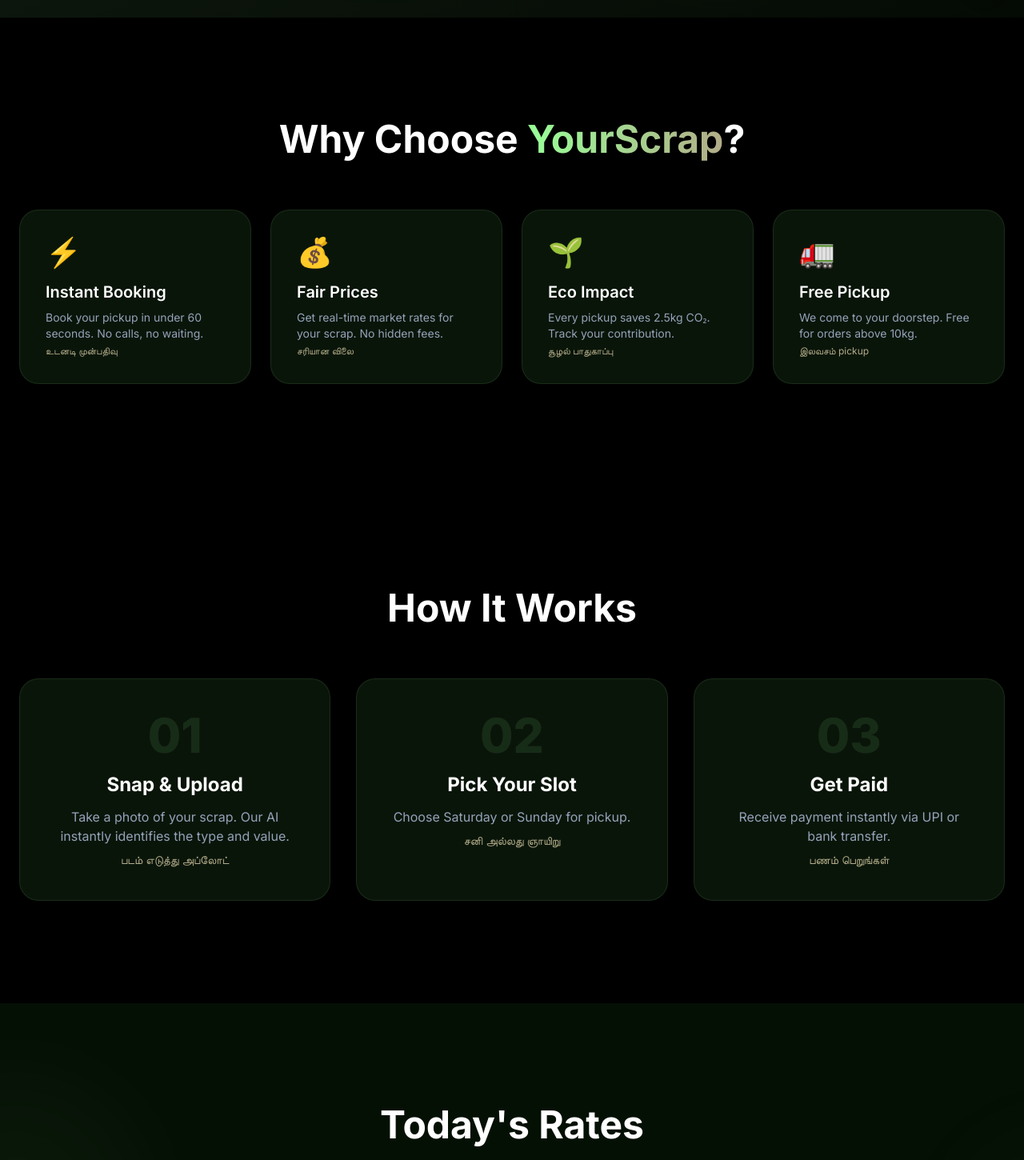
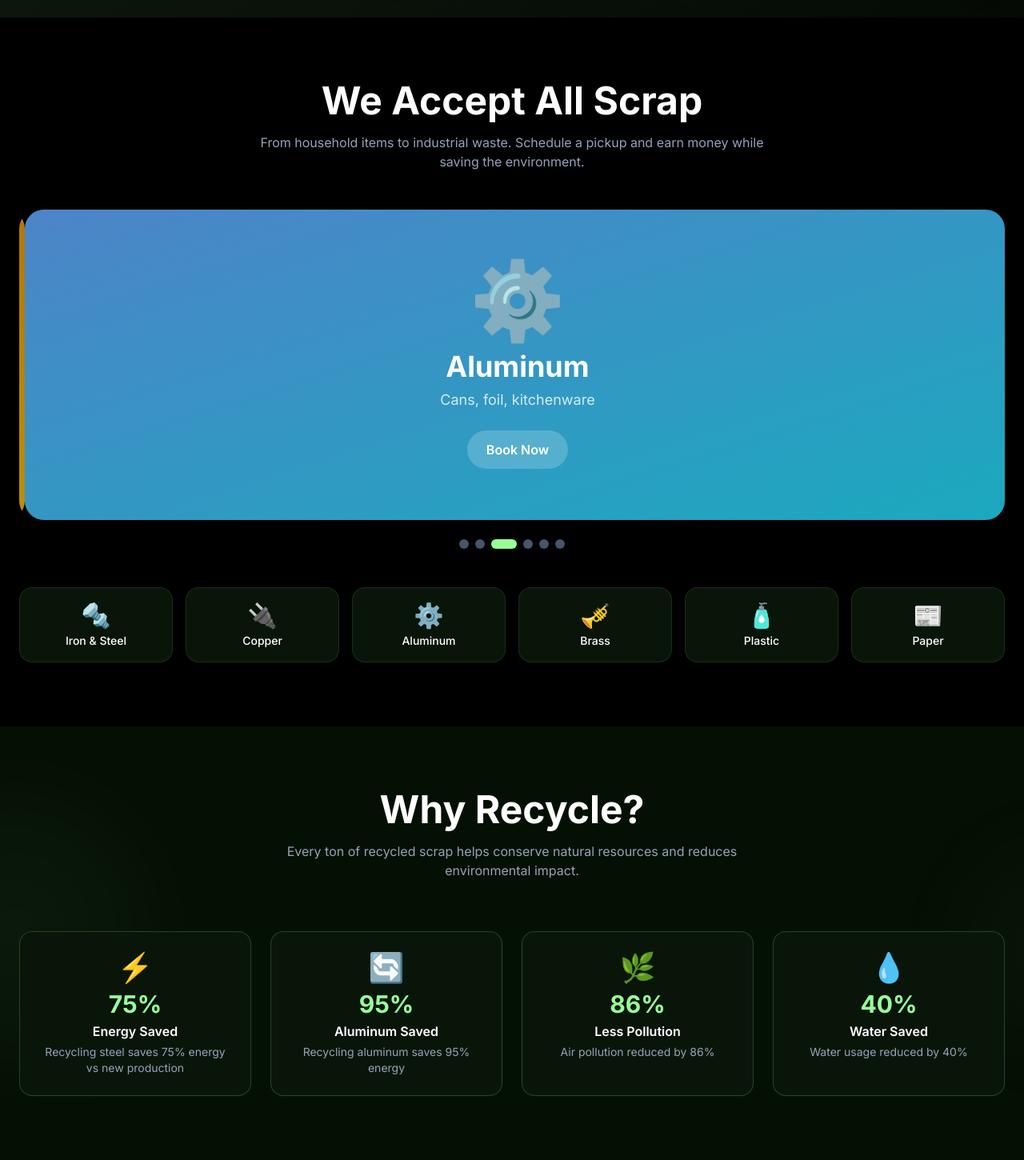
Before and after one commit to MCSK100/yourscrap, a React (Vite) app in the folder client/: page / in a window 1280 px wide. Shown: the part 778-2228 px from the top of the page at 80% size. Built offline with nearby package versions, Linux system fonts and the light colour scheme.

Commit message:
Add carousel with scrap categories, environmental impact section, improved content

```diff
--- a/client/src/pages/Landing.jsx
+++ b/client/src/pages/Landing.jsx
@@ -13,6 +13,15 @@
   { value: '10K+', label: 'Pickups Completed' },
   { value: '500+', label: 'Tons Recycled' },
   { value: '98%', label: 'Customer Satisfaction' },
+];
+
+const scrapCategories = [
+  { icon: '🔩', title: 'Iron & Steel', description: 'Old pipes, utensils, construction waste', color: 'from-orange-500 to-red-500' },
+  { icon: '🔌', title: 'Copper', description: 'Wires, pipes, electrical components', color: 'from-amber-600 to-yellow-500' },
+  { icon: '⚙️', title: 'Aluminum', description: 'Cans, foil, kitchenware', color: 'from-blue-400 to-cyan-400' },
+  { icon: '🎺', title: 'Brass', description: 'Fittings, decorative items, old jewelry', color: 'from-yellow-500 to-orange-500' },
+  { icon: '🧴', title: 'Plastic', description: 'PET bottles, containers, wrappers', color: 'from-green-400 to-emerald-500' },
+  { icon: '📰', title: 'Paper', description: 'Newspapers, cardboard, books', color: 'from-stone-400 to-neutral-400' },
 ];
 
 const features = [
@@ -126,7 +135,6 @@
     <section className="relative min-h-screen flex items-center justify-center overflow-hidden px-4">
       <div className="absolute inset-0 bg-gradient-to-br from-[#0d1a0d] via-[#1a2e1a] to-[#0a150a]" />
 
-      {/* Premium aurora backdrop */}
       <AuroraBackground className="opacity-95" intensity={1} enableMouseFollow={true} />
 
       <FloatingOrb className="w-64 md:w-96 h-64 md:h-96 bg-[#98FF98]/10 -top-10 md:-top-20 -left-20" delay={0} />
@@ -177,6 +185,138 @@
           </div>
         </div>
       </section>
+  );
+}
+
+function ScrapCarousel({ lang }) {
+  const [currentIndex, setCurrentIndex] = useState(0);
+
+  useEffect(() => {
+    const timer = setInterval(() => {
+      setCurrentIndex((prev) => (prev + 1) % scrapCategories.length);
+    }, 3000);
+    return () => clearInterval(timer);
+  }, []);
+
+  return (
+    <section className="relative py-12 md:py-20 bg-black overflow-hidden">
+      <div className="w-full max-w-7xl mx-auto px-4 md:px-6">
+        <motion.div initial={{ opacity: 0, y: 20 }} whileInView={{ opacity: 1, y: 0 }} viewport={{ once: true }} className="text-center mb-8 md:mb-12">
+          <h2 className="text-2xl md:text-4xl lg:text-5xl font-bold text-white mb-2 md:mb-4">
+            {lang === 'en' ? 'We Accept All Scrap' : 'எல்லாவிதமான குப்பைகளையும் வாங்குவோம்'}
+          </h2>
+          <p className="text-slate-400 text-sm md:text-base max-w-2xl mx-auto">
+            {lang === 'en'
+              ? 'From household items to industrial waste. Schedule a pickup and earn money while saving the environment.'
+              : 'வீட்டு பொருட்கள் முதல் தொழிற்பட்டை வரை. pickupக்கு முன்பதிவு செய்து பணம் சம்பாதித்து சுற்றுச்சூழலை பாதுகாக்கவும்.'
+            }
+          </p>
+        </motion.div>
+
+        <div className="relative">
+          <div className="overflow-hidden rounded-3xl">
+            <motion.div
+              className="flex transition-transform duration-500"
+              style={{ transform: `translateX(-${currentIndex * 100}%)` }}
+            >
+              {scrapCategories.map((category, index) => (
+                <div key={index} className="w-full flex-shrink-0">
+                  <div className={`p-8 md:p-16 rounded-3xl bg-gradient-to-br ${category.color} relative overflow-hidden`}>
+                    <div className="absolute inset-0 bg-black/20" />
+                    <div className="relative z-10 flex flex-col items-center justify-center text-center">
+                      <div className="text-6xl md:text-8xl mb-4">{category.icon}</div>
+                      <h3 className="text-2xl md:text-4xl font-bold text-white mb-2">{category.title}</h3>
+                      <p className="text-white/80 text-sm md:text-lg max-w-md">{category.description}</p>
+                      <Link
+                        to="/book"
+                        className="mt-6 px-6 py-3 rounded-full bg-white/20 backdrop-blur-md text-white font-semibold hover:bg-white/30 transition-colors"
+                      >
+                        {lang === 'en' ? 'Book Now' : 'முன்பதிவு செய்'}
+                      </Link>
+                    </div>
+                  </div>
+                </div>
+              ))}
+            </motion.div>
+          </div>
+
+          <div className="flex justify-center gap-2 mt-6">
+            {scrapCategories.map((_, index) => (
+              <button
+                key={index}
+                onClick={() => setCurrentIndex(index)}
+                className={`w-3 h-3 rounded-full transition-all ${index === currentIndex ? 'bg-[#98FF98] w-8' : 'bg-slate-600'}`}
+              />
+            ))}
+          </div>
+        </div>
+
+        <div className="grid grid-cols-2 md:grid-cols-3 lg:grid-cols-6 gap-3 md:gap-4 mt-8 md:mt-12">
+          {scrapCategories.map((category, i) => (
+            <motion.div
+              key={i}
+              initial={{ opacity: 0, y: 20 }}
+              whileInView={{ opacity: 1, y: 0 }}
+              viewport={{ once: true }}
+              transition={{ delay: i * 0.1 }}
+              className="p-3 md:p-4 rounded-2xl bg-[#0a150a] border border-[#98FF98]/10 hover:border-[#98FF98]/30 transition-all text-center cursor-pointer"
+              onClick={() => setCurrentIndex(i)}
+            >
+              <div className="text-2xl md:text-3xl mb-1">{category.icon}</div>
+              <div className="text-xs md:text-sm font-medium text-white">{category.title}</div>
+            </motion.div>
+          ))}
+        </div>
+      </div>
+    </section>
+  );
+}
+
+function EnvironmentalImpact({ lang }) {
+  const impacts = [
+    { value: '75%', label: 'Energy Saved', desc: 'Recycling steel saves 75% energy vs new production', icon: '⚡' },
+    { value: '95%', label: 'Aluminum Saved', desc: 'Recycling aluminum saves 95% energy', icon: '🔄' },
+    { value: '86%', label: 'Less Pollution', desc: 'Air pollution reduced by 86%', icon: '🌿' },
+    { value: '40%', label: 'Water Saved', desc: 'Water usage reduced by 40%', icon: '💧' },
+  ];
+
+  return (
+    <section className="relative py-12 md:py-20 bg-[#051005]">
+      <FloatingOrb className="w-48 md:w-72 h-48 md:h-72 bg-[#98FF98]/10 top-1/4 -left-20 md:-left-36" delay={2} />
+      <FloatingOrb className="w-40 md:w-56 h-40 md:h-56 bg-[#B2AC88]/10 bottom-1/4 -right-20 md:-right-36" delay={4} />
+
+      <div className="relative z-10 w-full max-w-7xl mx-auto px-4 md:px-6">
+        <motion.div initial={{ opacity: 0, y: 20 }} whileInView={{ opacity: 1, y: 0 }} viewport={{ once: true }} className="text-center mb-8 md:mb-16">
+          <h2 className="text-2xl md:text-4xl lg:text-5xl font-bold text-white mb-2 md:mb-4">
+            {lang === 'en' ? 'Why Recycle?' : 'ஏன் மறுசுழற்ற வேண்டும்?'}
+          </h2>
+          <p className="text-slate-400 text-sm md:text-base max-w-2xl mx-auto">
+            {lang === 'en'
+              ? 'Every ton of recycled scrap helps conserve natural resources and reduces environmental impact.'
+              : 'ஒரு டன் மறுசுழற்றப்பட்ட குப்பை சுற்றுச்சூழல் தாக்கத்தைக் குறைக்க உதவுகிறது.'
+            }
+          </p>
+        </motion.div>
+
+        <div className="grid grid-cols-2 md:grid-cols-4 gap-4 md:gap-6">
+          {impacts.map((impact, i) => (
+            <motion.div
+              key={i}
+              initial={{ opacity: 0, scale: 0.9 }}
+              whileInView={{ opacity: 1, scale: 1 }}
+              viewport={{ once: true }}
+              transition={{ delay: i * 0.1 }}
+              className="p-4 md:p-6 rounded-2xl bg-[#0a150a] border border-[#98FF98]/20 hover:border-[#98FF98]/40 transition-all text-center"
+            >
+              <div className="text-3xl md:text-4xl mb-2">{impact.icon}</div>
+              <div className="text-2xl md:text-3xl font-bold text-[#98FF98] mb-1">{impact.value}</div>
+              <div className="text-sm md:text-base font-semibold text-white mb-1">{impact.label}</div>
+              <div className="text-xs md:text-sm text-slate-400">{impact.desc}</div>
+            </motion.div>
+          ))}
+        </div>
+      </div>
+    </section>
   );
 }
 
@@ -268,11 +408,9 @@
 function CTA({ lang }) {
   return (
     <section className="relative py-12 md:py-20 lg:py-32 overflow-hidden">
-      {/* realtime light waves */}
       <div className="absolute inset-0">
         <div className="absolute inset-0 bg-gradient-to-r from-[#98FF98] via-[#B2AC88] to-[#98FF98] opacity-95" />
 
-        {/* wave layers */}
         <div
           className="absolute inset-0"
           style={{
@@ -299,11 +437,9 @@
 
         <div className="absolute inset-0 bg-black/10" />
 
-        {/* moving shine */}
         <div className="absolute -left-1/4 top-0 h-full w-2/3 rotate-6 bg-gradient-to-r from-transparent via-white/25 to-transparent opacity-70 animate-[bbw-shine_4.5s_ease-in-out_infinite]" />
       </div>
 
-      {/* local keyframes */}
       <style>{`
         @keyframes bbw-drift {
           0% { transform: translate3d(0,0,0) scale(1); }
@@ -333,7 +469,6 @@
           </p>
 
           <div className="flex flex-col sm:flex-row gap-3 md:gap-4 justify-center">
-            {/* primary */}
             <Link
               to="/book"
               className="group relative inline-flex items-center justify-center gap-2 px-6 md:px-8 py-3 md:py-4 text-sm md:text-base font-bold rounded-full bg-gradient-to-r from-[#98FF98] to-[#B2AC88] text-black shadow-[0_0_30px_rgba(152,255,152,0.45)] hover:shadow-[0_0_45px_rgba(152,255,152,0.6)] transition-all"
@@ -344,7 +479,6 @@
               <span className="absolute inset-0 -translate-x-full bg-gradient-to-r from-white/0 via-white/35 to-white/0 opacity-0 group-hover:opacity-100 group-hover:translate-x-0 transition-all duration-500 rounded-full" />
             </Link>
 
-            {/* secondary */}
             <Link
               to="/register"
               className="inline-flex items-center justify-center gap-2 px-6 md:py-4 py-3 md:px-8 text-sm md:text-base font-bold rounded-full border border-white/40 bg-white/10 text-black hover:bg-white/20 transition-all shadow-[0_0_18px_rgba(152,255,152,0.22)] focus-visible:outline-none focus-visible:ring-2 focus-visible:ring-black/50"
@@ -394,6 +528,8 @@
       </Link>
 
       <Hero lang={lang} setLang={setLang} />
+      <ScrapCarousel lang={lang} />
+      <EnvironmentalImpact lang={lang} />
       <Features lang={lang} />
       <HowItWorks lang={lang} />
       <Pricing lang={lang} />
```
Also changed, not shown: 22 other files (tests, documents, lock files or other folders).
